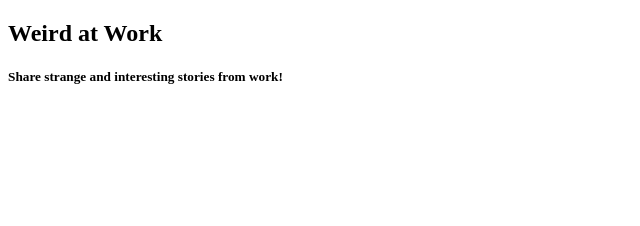
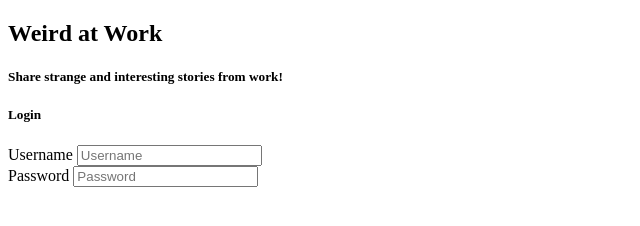
Before and after one commit to dlambertpdx/weird-at-work, a website: page public/index.html in a window 1280 px wide. Shown: the whole page, without its empty margins (0-640 px from the left). Drawn offline with Linux system fonts and the light colour scheme.

Commit message:
update landing page and posts route

```diff
--- a/public/index.html
+++ b/public/index.html
@@ -12,6 +12,25 @@
   <h2>Weird at Work</h2>
   <h5>Share strange and interesting stories from work!</h5>
 
+  <!-- Login -->
+  <div class="login">
+    <div class="login-header">
+      <h5>Login</h5>
+    </div>
+    <div class="login-form">
+      <form action="">
+        <div class="form-group">
+          <label for="login-user">Username</label>
+          <input type="text" class="form-control" id="login-user" placeholder="Username">
+        </div>
+        <div class="form-group">
+          <label for="login-password">Password</label>
+          <input type="text" class="form-control" id="login-password" placeholder="Password">
+        </div>
+      </form>
+    </div>
+  </div>
+
 </body>
 
 </html>
```
Also changed, not shown: routes/api/posts.js (+4 -5 lines).
